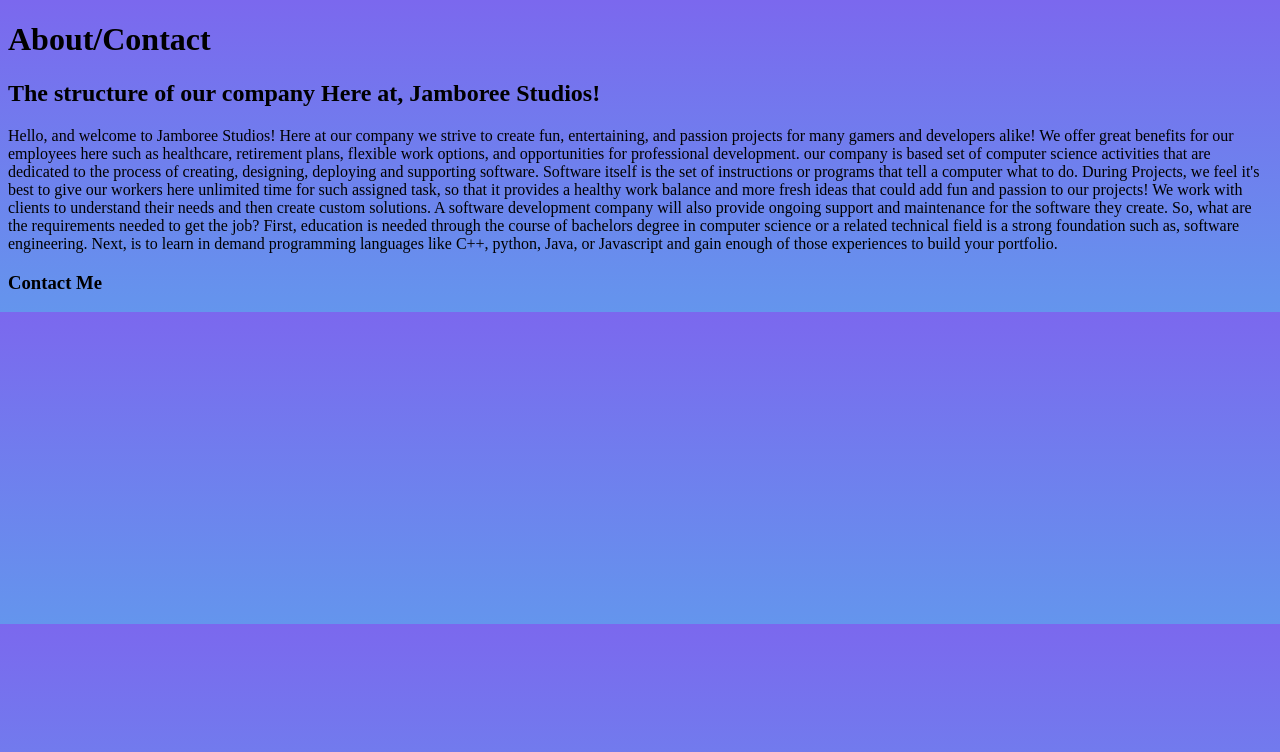
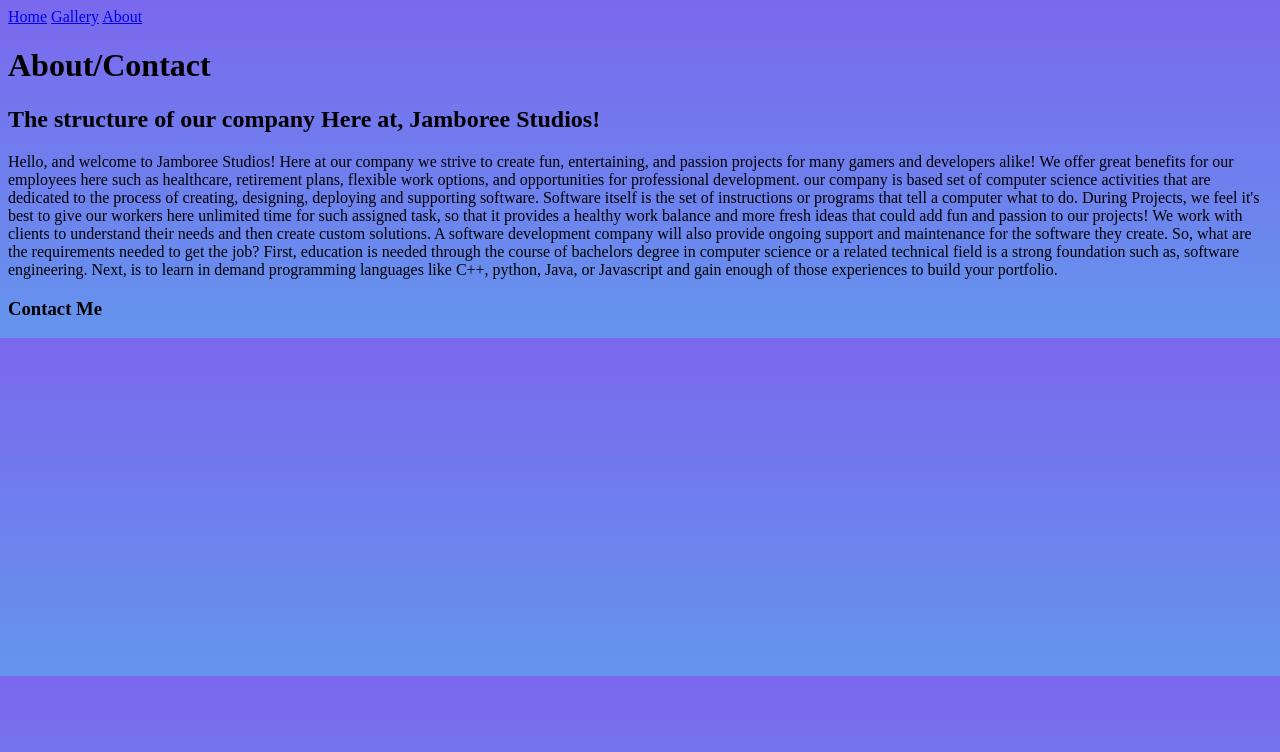
Before and after one commit to Nintendo-nerd08/lloydkev000, a plain HTML site: page Pages/About.html in a window 1280 px wide. Drawn offline with Linux system fonts and the light colour scheme.

Commit message:
Hi, there!

```diff
--- a/Pages/index.html
+++ b/Pages/About.html
@@ -2,12 +2,17 @@
 <html lang="en">
 <head>
     <meta charset="UTF-8">
+
     <title>Jamboree Contact Page</title>
 </head>
 <body>
 <link href="style.css" rel="stylesheet">
+<a href="Home%20Page.html">Home</a>
+<a href="Gallery.html">Gallery</a>
+<a href="About.html">About</a>
 <h1>About/Contact</h1>
-  <h2> The structure of our company Here at, Jamboree Studios!</h2>
+<div id="card">
+<h2> The structure of our company Here at, Jamboree Studios!</h2>
   <p> Hello, and welcome to Jamboree Studios! Here at our company
   we strive to create fun, entertaining, and passion projects for
   many gamers and developers alike! We offer great benefits for our employees here such as
@@ -23,7 +28,7 @@
   science or a related technical field is a strong foundation such as, software engineering.
   Next, is to learn in demand  programming languages like C++, python, Java, or Javascript
   and gain enough of those experiences to build your portfolio. </p>
-
+</div>
 <h3> Contact Me</h3>
 </body>
 </html>
```
Also changed, not shown: Pages/Gallery.html (added, +10 -0 lines), Pages/Home Page.html (added, +11 -0 lines).
